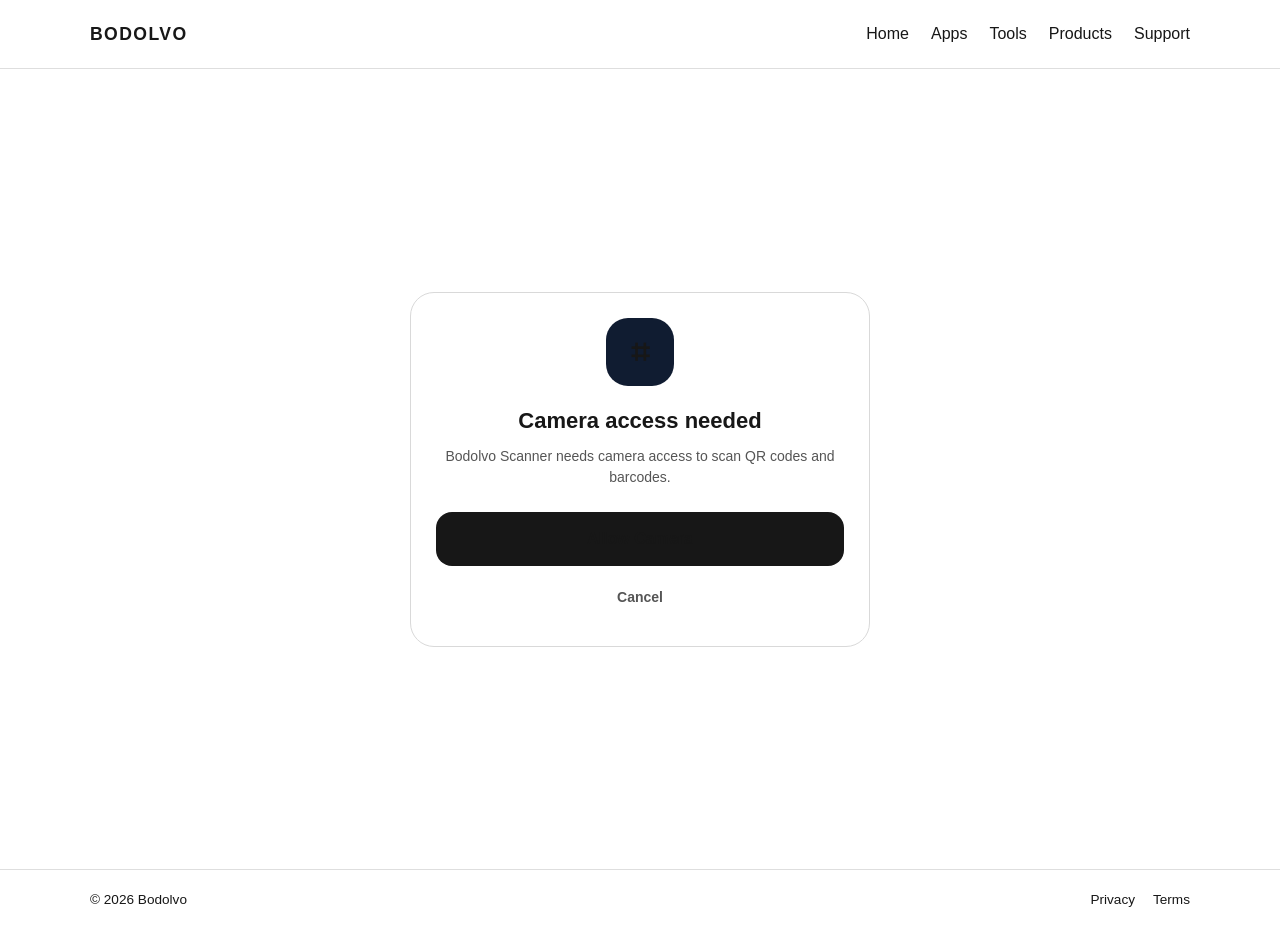
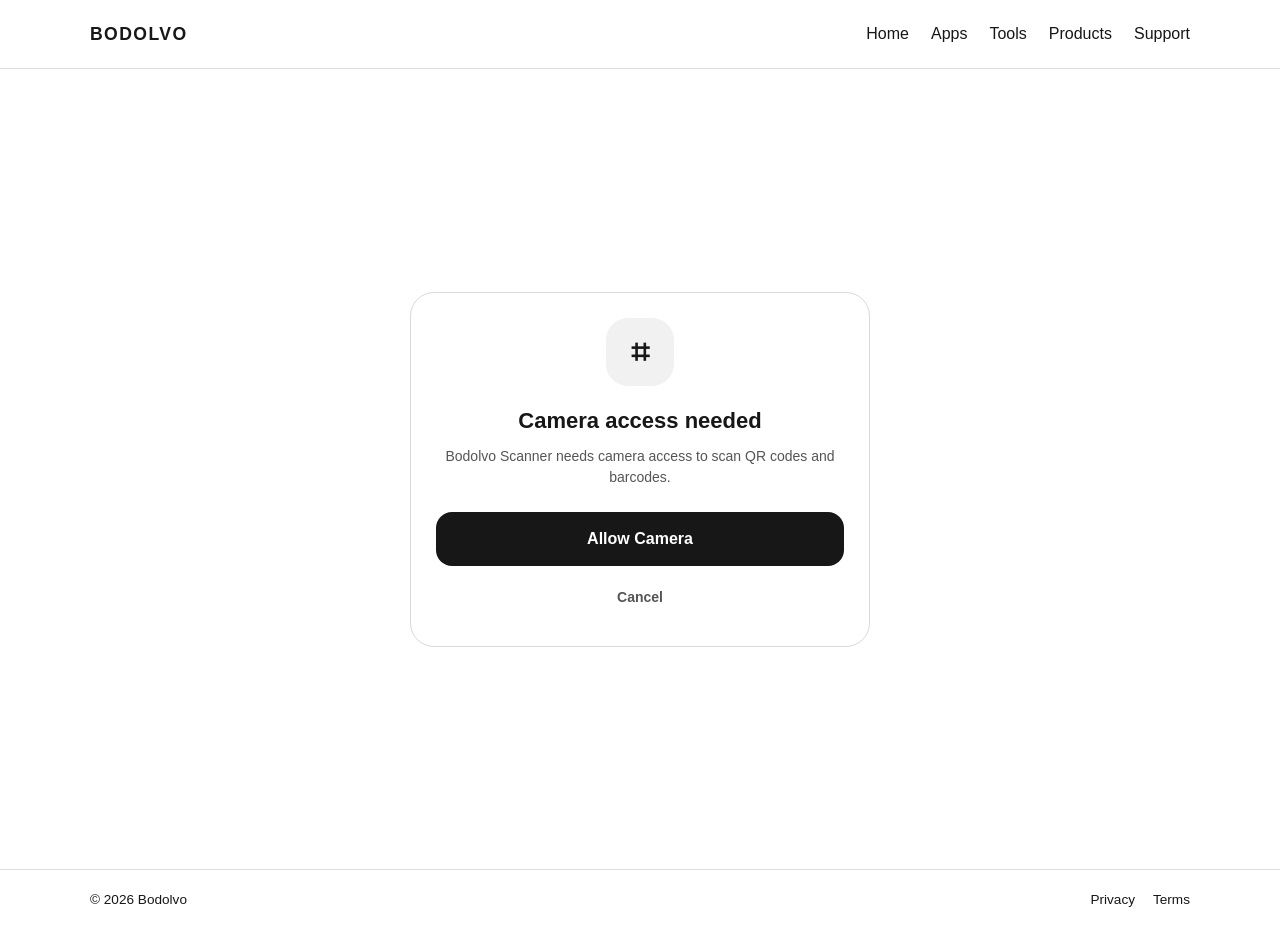
Before and after one commit to VVQU00/bodolvo-web, a Next.js app: page /apps/qr-barcode/scanner in a window 1280 px wide. Built offline with nearby package versions, Linux system fonts and the light colour scheme.

Commit message:
Fix QR and Barcode interface

```diff
--- a/app/apps/qr-barcode/scanner/page.tsx
+++ b/app/apps/qr-barcode/scanner/page.tsx
@@ -3,6 +3,7 @@
 "use client";
 
 import { useRouter } from "next/navigation";
+import jsQR from "jsqr";
 import {
   useCallback,
   useEffect,
@@ -101,6 +102,7 @@
 
   const detectorRef =
     useRef<BarcodeDetectorInstance | null>(null);
+  const frameCanvasRef = useRef<HTMLCanvasElement | null>(null);
 
   const scanningRef = useRef(false);
 
@@ -261,22 +263,27 @@
       return;
     }
 
-    if (!window.BarcodeDetector) {
-      setCameraError(
-        "Live barcode scanning is not supported by this browser.",
-      );
-
-      return;
+    // BarcodeDetector is absent on Safari and some mobile browsers.
+    // Keep QR scanning available there through the existing jsQR dependency.
+    detectorRef.current = null;
+    if (window.BarcodeDetector) {
+      try {
+        detectorRef.current = new window.BarcodeDetector({
+          formats: BARCODE_FORMATS,
+        });
+      } catch {
+        try {
+          detectorRef.current = new window.BarcodeDetector();
+        } catch {
+          detectorRef.current = null;
+        }
+      }
     }
-
-    try {
-      detectorRef.current = new window.BarcodeDetector({
-        formats: BARCODE_FORMATS,
-      });
-    } catch {
-      detectorRef.current =
-        new window.BarcodeDetector();
-    }
+    setCameraError(
+      detectorRef.current
+        ? null
+        : "QR scanning is available. Barcode scanning requires a browser with barcode detection support.",
+    );
 
     let animationFrame = 0;
     let active = true;
@@ -291,21 +298,43 @@
 
       if (
         video &&
-        detector &&
         video.readyState >= 2 &&
         !scanningRef.current
       ) {
         scanningRef.current = true;
 
         try {
-          const results =
-            await detector.detect(video);
-
-          const result = results[0];
+          let result: DetectedBarcode | undefined;
+          if (detector) {
+            const results = await detector.detect(video);
+            result = results[0];
+          } else {
+            let canvas = frameCanvasRef.current;
+            if (!canvas) {
+              canvas = document.createElement("canvas");
+              frameCanvasRef.current = canvas;
+            }
+            const width = video.videoWidth;
+            const height = video.videoHeight;
+            if (width > 0 && height > 0) {
+              canvas.width = width;
+              canvas.height = height;
+              const context = canvas.getContext("2d", { willReadFrequently: true });
+              if (context) {
+                context.drawImage(video, 0, 0, width, height);
+                const frame = context.getImageData(0, 0, width, height);
+                const qr = jsQR(frame.data, width, height, {
+                  inversionAttempts: "attemptBoth",
+                });
+                if (qr) result = { rawValue: qr.data, format: "qr_code" };
+              }
+            }
+          }
 
           if (
             result?.rawValue &&
-            !scanned
+            !scanned &&
+            active
           ) {
             setScanned(true);
 
@@ -503,7 +532,7 @@
             display: flex;
             align-items: center;
             justify-content: center;
-            background: #101c31;
+            background: #f1f1f1;
             border-radius: 22px;
           }
 
@@ -546,7 +575,7 @@
             border: 0;
             border-radius: 16px;
             margin-top: 24px;
-            color: #171717;
+            color: #ffffff;
             font-size: 16px;
             font-weight: 800;
             cursor: pointer;
--- a/app/globals.css
+++ b/app/globals.css
@@ -111,3 +111,50 @@
 .qrBarcodeApp :is(input,textarea,select) { background: #fff !important; color: #171717 !important; }
 .qrBarcodeApp :is(button,a,input,select,textarea):focus-visible { outline: 2px solid #171717; outline-offset: 2px; }
 @media (max-width: 600px) { .calculator-directory { padding-block: 20px 38px; } }
+
+
+/* QR & Barcode legibility repair: only the generator screen, not camera/scanner overlays. */
+.qrBarcodeApp .safeArea,
+.qrBarcodeApp .safeArea .scrollContent,
+.qrBarcodeApp .safeArea .pageShell,
+.qrBarcodeApp .safeArea .pageShell :is(div, section, article, header, footer) {
+  background-color: transparent !important;
+  background-image: none !important;
+  box-shadow: none !important;
+}
+.qrBarcodeApp .safeArea { background: #fff !important; }
+.qrBarcodeApp .safeArea .pageShell :is(h1,h2,h3,h4,p,label,small,strong,span,li) {
+  color: #171717 !important;
+  text-shadow: none !important;
+}
+.qrBarcodeApp .safeArea .pageShell :is(input,textarea,select) {
+  color: #171717 !important;
+  background: #fff !important;
+  border: 1px solid #aaa !important;
+  opacity: 1 !important;
+}
+.qrBarcodeApp .safeArea .pageShell :is(input,textarea)::placeholder { color: #555 !important; opacity: 1; }
+.qrBarcodeApp .safeArea .pageShell button {
+  color: #171717 !important;
+  background: #fff !important;
+  background-image: none !important;
+  border: 1px solid #aaa !important;
+  box-shadow: none !important;
+  text-shadow: none !important;
+  opacity: 1;
+}
+.qrBarcodeApp .safeArea .pageShell button :is(span,svg) { color: inherit !important; }
+.qrBarcodeApp .safeArea .pageShell button:is(:hover,:focus-visible) { border-color: #171717 !important; }
+.qrBarcodeApp .safeArea .pageShell button:disabled { opacity: .55 !important; cursor: not-allowed; }
+.qrBarcodeApp .safeArea .pageShell :is(button.primaryWrapper,button.primaryWrapper .primaryButton,button.selected,button.active,button[class*="Active"],button[class*="Selected"]) {
+  background: #171717 !important;
+  color: #fff !important;
+  border-color: #171717 !important;
+}
+.qrBarcodeApp .safeArea .pageShell button.primaryWrapper *,
+.qrBarcodeApp .safeArea .pageShell :is(button.selected,button.active,button[class*="Active"],button[class*="Selected"]) * { color: #fff !important; }
+.qrBarcodeApp .safeArea .pageShell button.primaryWrapper .primaryButton { background: transparent !important; }
+.qrBarcodeApp .safeArea .pageShell :is(canvas,svg,img,video) { background-image: initial; }
+.qrBarcodeApp .safeArea .pageShell :is(.previewWrapper,[class*="preview"],[class*="Preview"]) { border-color: #d9d9d9 !important; }
+.qrBarcodeApp .safeArea .pageShell a { color: #171717 !important; }
+.qrBarcodeApp .safeArea .pageShell :is(button,a,input,select,textarea):focus-visible { outline: 2px solid #171717 !important; outline-offset: 2px; }
```
